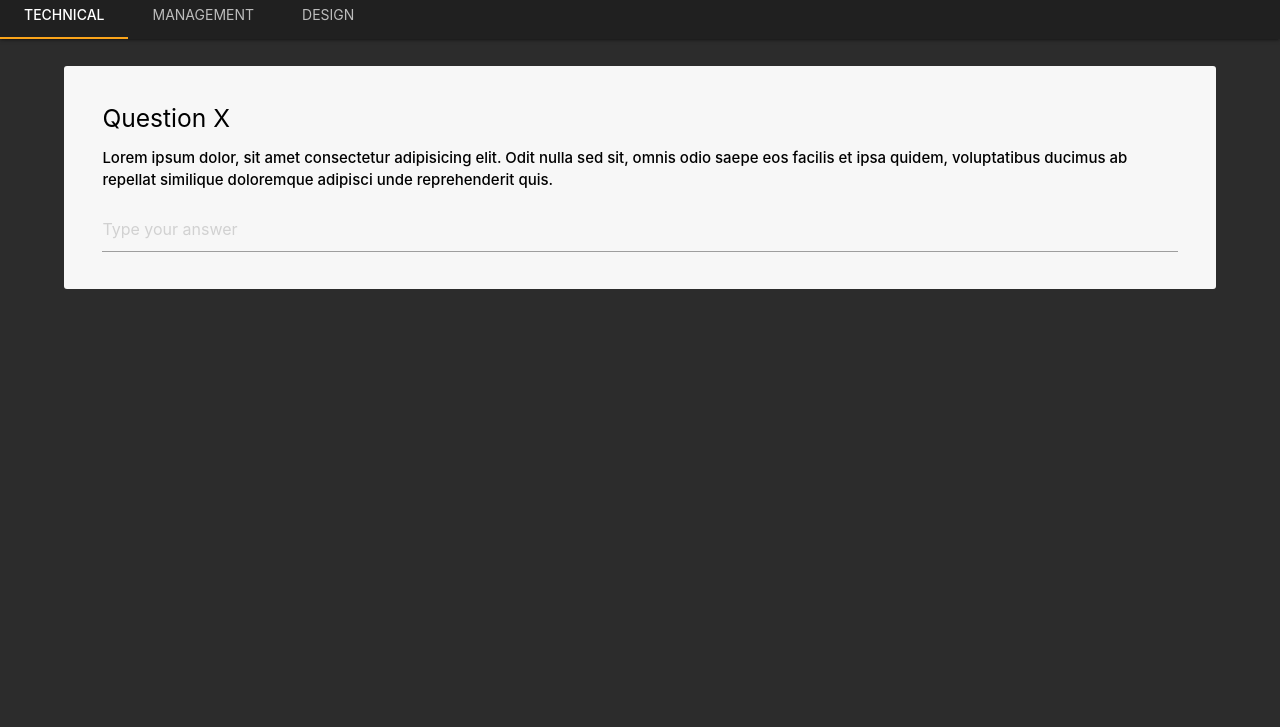
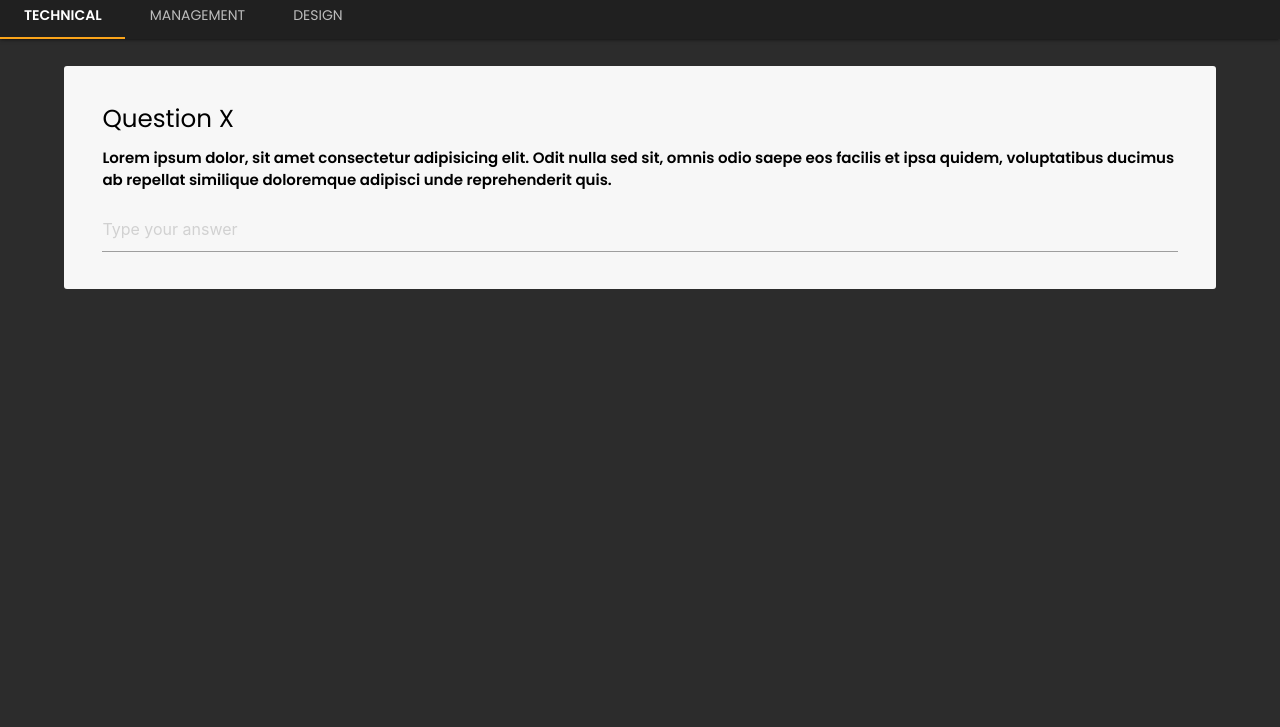
Before and after one commit to SarthakDandotiya/ieeecs-reg, a website: page loggedin/quiz.html in a window 1280 px wide. Shown: the part 73-800 px from the top of the page. Drawn offline with nearby package versions, Linux system fonts and the light colour scheme.

Commit message:
Updated font in quiz.css
changed the font from default to poppins and adjusted font weights

```diff
--- a/loggedin/quiz.css
+++ b/loggedin/quiz.css
@@ -1,3 +1,8 @@
+html {
+    font-family: 'Poppins', sans-serif;
+    list-style: none;
+}
+
 .custom-logo {
     width: 35%;
     /* margin: 0.2em; */
@@ -17,7 +22,7 @@
 }
 
 .tabs.tabs-transparent .tab a.active {
-    font-weight: 500;
+    font-weight: 600;
 }
 
 /*  */
@@ -41,7 +46,7 @@ body {
 }
 
 .q {
-    font-weight: 500;
+    font-weight: 600;
 }
 
 .watch {
```
